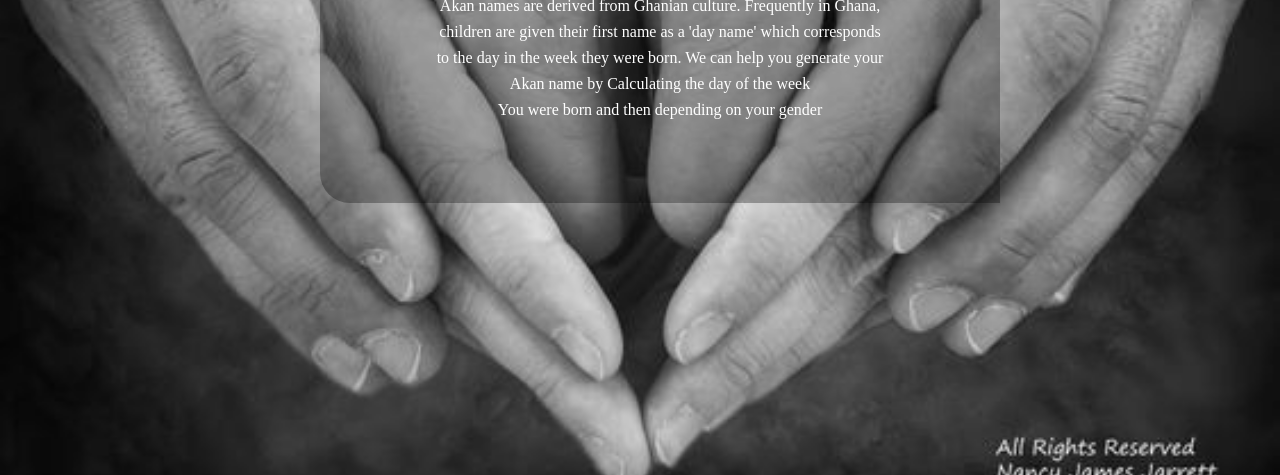
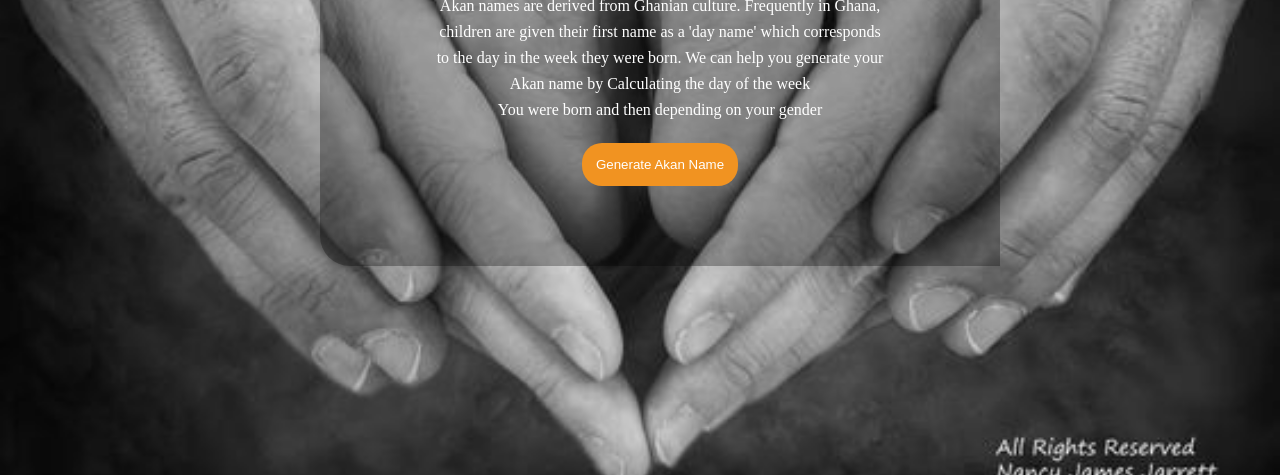
Before and after one commit to SaretoTracy/akan-gen, a plain HTML site: page index.html in a window 1280 px wide. Shown: the part 325-800 px from the top of the page. Drawn offline with Linux system fonts and the light colour scheme.

Commit message:
style button

```diff
--- a/index.html
+++ b/index.html
@@ -16,6 +16,7 @@
             <h1>Akan Names</h1>
             <p>Akan names are derived from Ghanian culture. Frequently in Ghana,<br> children are given their first name as a 'day name' which corresponds<br> to the day in the week they were born. We can help you generate your<br> Akan name by Calculating
                 the day of the week <br> You were born and then depending on your gender</p>
+            <button>Generate Akan Name</button>
         </div>
     </div>
     <script src="./app.js"></script>
--- a/style.css
+++ b/style.css
@@ -34,3 +34,12 @@ h1 {
 p {
     color: white;
 }
+
+button {
+    padding: 14px;
+    margin-top: 20px;
+    border-radius: 20px;
+    border: none;
+    color: white;
+    background-color: #f19321;
+}
```
